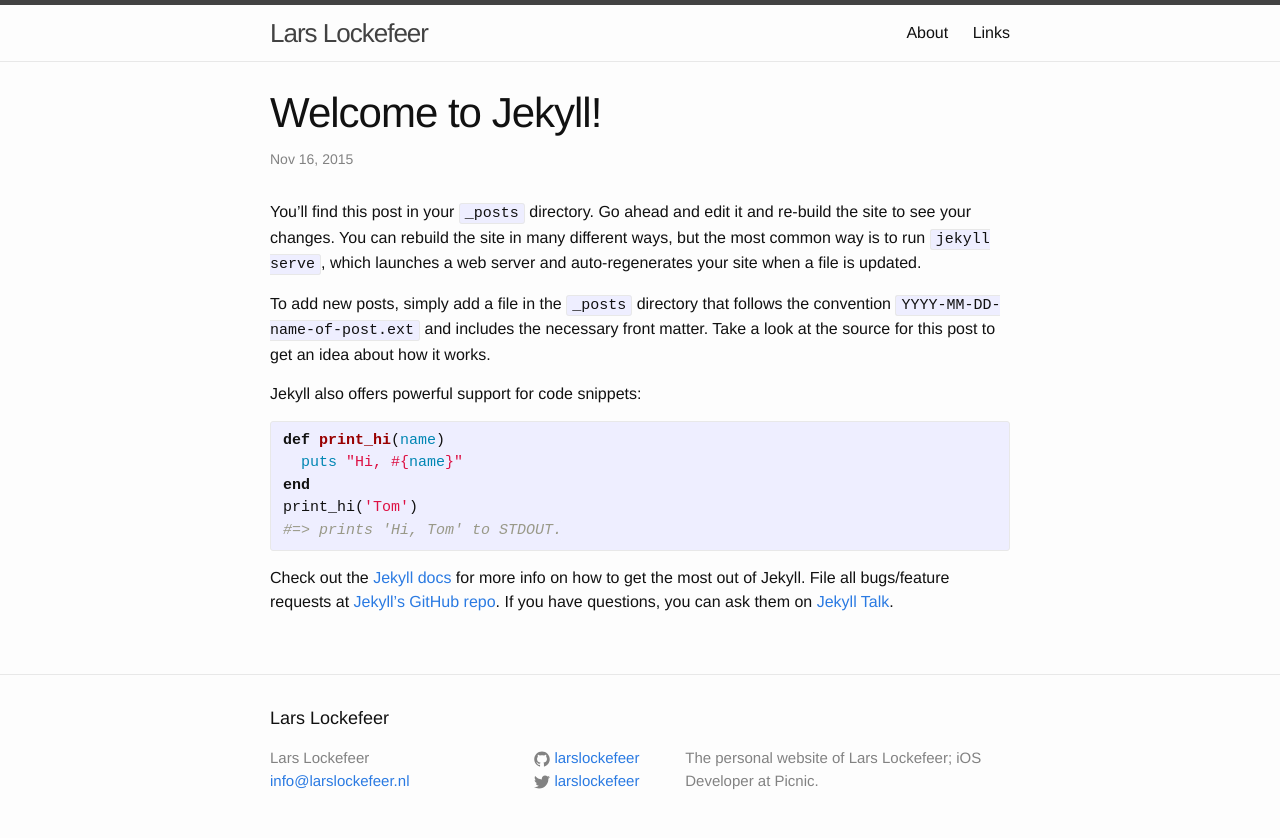
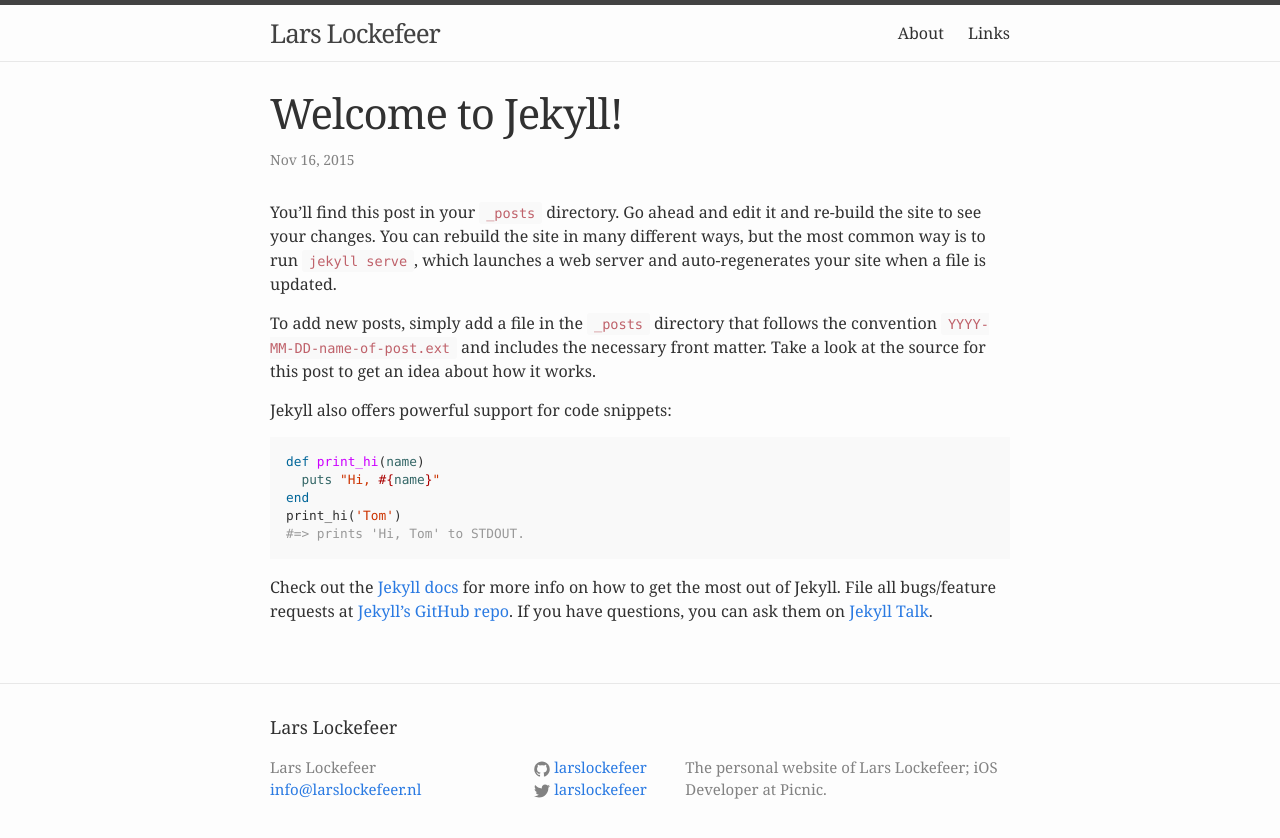
Before and after one commit to larslockefeer/lars.lockefeer.nl, a Jekyll site: the page built from _posts/2015-11-16-welcome-to-jekyll.markdown, in a window 1280 px wide. Shown: the top 838 px of the page. Built offline with Jekyll 4.4.1, drawn with Linux system fonts in a browser that asks for light colours.

Commit message:
Style changes

```diff
--- a/_sass/_base.scss
+++ b/_sass/_base.scss
@@ -36,8 +36,6 @@
 %vertical-rhythm {
     margin-bottom: $spacing-unit / 2;
 }
-
-
 
 /**
  * Images
@@ -127,28 +125,46 @@
 /**
  * Code formatting
  */
-pre,
-code {
-    font-size: 15px;
-    border: 1px solid $grey-color-light;
-    border-radius: 3px;
-    background-color: #eef;
-}
+ /* Code */
+ code,
+ pre {
+   font-family: Menlo, Monaco, "Courier New", monospace;
+ }
+ code {
+   padding: .25em .5em;
+   font-size: 85%;
+   color: #bf616a;
+   background-color: #f9f9f9;
+   border-radius: 3px;
+ }
+ pre {
+   display: block;
+   margin-top: 0;
+   margin-bottom: 1rem;
+   padding: 1rem;
+   font-size: .8rem;
+   line-height: 1.4;
+   white-space: pre;
+   white-space: pre-wrap;
+   word-break: break-all;
+   word-wrap: break-word;
+   background-color: #f9f9f9;
+ }
+ pre code {
+   padding: 0;
+   font-size: 100%;
+   color: inherit;
+   background-color: transparent;
+ }
 
-code {
-    padding: 1px 5px;
-}
-
-pre {
-    padding: 8px 12px;
-    overflow-x: auto;
-
-    > code {
-        border: 0;
-        padding-right: 0;
-        padding-left: 0;
-    }
-}
+ /* Pygments via Jekyll */
+ .highlight {
+   margin-bottom: 1rem;
+   border-radius: 4px;
+ }
+ .highlight pre {
+   margin-bottom: 0;
+ }
 
 
 
--- a/_sass/_syntax-highlighting.scss
+++ b/_sass/_syntax-highlighting.scss
@@ -1,71 +1,68 @@
 /**
  * Syntax highlighting styles
  */
-.highlight {
-    background: #fff;
-    @extend %vertical-rhythm;
+.highlight .hll { background-color: #ffc; }
+.highlight .c { color: #999; } /* Comment */
+.highlight .err { color: #a00; background-color: #faa } /* Error */
+.highlight .k { color: #069; } /* Keyword */
+.highlight .o { color: #555 } /* Operator */
+.highlight .cm { color: #09f; font-style: italic } /* Comment.Multiline */
+.highlight .cp { color: #099 } /* Comment.Preproc */
+.highlight .c1 { color: #999; } /* Comment.Single */
+.highlight .cs { color: #999; } /* Comment.Special */
+.highlight .gd { background-color: #fcc; border: 1px solid #c00 } /* Generic.Deleted */
+.highlight .ge { font-style: italic } /* Generic.Emph */
+.highlight .gr { color: #f00 } /* Generic.Error */
+.highlight .gh { color: #030; } /* Generic.Heading */
+.highlight .gi { background-color: #cfc; border: 1px solid #0c0 } /* Generic.Inserted */
+.highlight .go { color: #aaa } /* Generic.Output */
+.highlight .gp { color: #009; } /* Generic.Prompt */
+.highlight .gs { } /* Generic.Strong */
+.highlight .gu { color: #030; } /* Generic.Subheading */
+.highlight .gt { color: #9c6 } /* Generic.Traceback */
+.highlight .kc { color: #069; } /* Keyword.Constant */
+.highlight .kd { color: #069; } /* Keyword.Declaration */
+.highlight .kn { color: #069; } /* Keyword.Namespace */
+.highlight .kp { color: #069 } /* Keyword.Pseudo */
+.highlight .kr { color: #069; } /* Keyword.Reserved */
+.highlight .kt { color: #078; } /* Keyword.Type */
+.highlight .m { color: #f60 } /* Literal.Number */
+.highlight .s { color: #d44950 } /* Literal.String */
+.highlight .na { color: #4f9fcf } /* Name.Attribute */
+.highlight .nb { color: #366 } /* Name.Builtin */
+.highlight .nc { color: #0a8; } /* Name.Class */
+.highlight .no { color: #360 } /* Name.Constant */
+.highlight .nd { color: #99f } /* Name.Decorator */
+.highlight .ni { color: #999; } /* Name.Entity */
+.highlight .ne { color: #c00; } /* Name.Exception */
+.highlight .nf { color: #c0f } /* Name.Function */
+.highlight .nl { color: #99f } /* Name.Label */
+.highlight .nn { color: #0cf; } /* Name.Namespace */
+.highlight .nt { color: #2f6f9f; } /* Name.Tag */
+.highlight .nv { color: #033 } /* Name.Variable */
+.highlight .ow { color: #000; } /* Operator.Word */
+.highlight .w { color: #bbb } /* Text.Whitespace */
+.highlight .mf { color: #f60 } /* Literal.Number.Float */
+.highlight .mh { color: #f60 } /* Literal.Number.Hex */
+.highlight .mi { color: #f60 } /* Literal.Number.Integer */
+.highlight .mo { color: #f60 } /* Literal.Number.Oct */
+.highlight .sb { color: #c30 } /* Literal.String.Backtick */
+.highlight .sc { color: #c30 } /* Literal.String.Char */
+.highlight .sd { color: #c30; font-style: italic } /* Literal.String.Doc */
+.highlight .s2 { color: #c30 } /* Literal.String.Double */
+.highlight .se { color: #c30; } /* Literal.String.Escape */
+.highlight .sh { color: #c30 } /* Literal.String.Heredoc */
+.highlight .si { color: #a00 } /* Literal.String.Interpol */
+.highlight .sx { color: #c30 } /* Literal.String.Other */
+.highlight .sr { color: #3aa } /* Literal.String.Regex */
+.highlight .s1 { color: #c30 } /* Literal.String.Single */
+.highlight .ss { color: #fc3 } /* Literal.String.Symbol */
+.highlight .bp { color: #366 } /* Name.Builtin.Pseudo */
+.highlight .vc { color: #033 } /* Name.Variable.Class */
+.highlight .vg { color: #033 } /* Name.Variable.Global */
+.highlight .vi { color: #033 } /* Name.Variable.Instance */
+.highlight .il { color: #f60 } /* Literal.Number.Integer.Long */
 
-    .highlighter-rouge & {
-      background: #eef;
-    }
-
-    .c     { color: #998; font-style: italic } // Comment
-    .err   { color: #a61717; background-color: #e3d2d2 } // Error
-    .k     { font-weight: bold } // Keyword
-    .o     { font-weight: bold } // Operator
-    .cm    { color: #998; font-style: italic } // Comment.Multiline
-    .cp    { color: #999; font-weight: bold } // Comment.Preproc
-    .c1    { color: #998; font-style: italic } // Comment.Single
-    .cs    { color: #999; font-weight: bold; font-style: italic } // Comment.Special
-    .gd    { color: #000; background-color: #fdd } // Generic.Deleted
-    .gd .x { color: #000; background-color: #faa } // Generic.Deleted.Specific
-    .ge    { font-style: italic } // Generic.Emph
-    .gr    { color: #a00 } // Generic.Error
-    .gh    { color: #999 } // Generic.Heading
-    .gi    { color: #000; background-color: #dfd } // Generic.Inserted
-    .gi .x { color: #000; background-color: #afa } // Generic.Inserted.Specific
-    .go    { color: #888 } // Generic.Output
-    .gp    { color: #555 } // Generic.Prompt
-    .gs    { font-weight: bold } // Generic.Strong
-    .gu    { color: #aaa } // Generic.Subheading
-    .gt    { color: #a00 } // Generic.Traceback
-    .kc    { font-weight: bold } // Keyword.Constant
-    .kd    { font-weight: bold } // Keyword.Declaration
-    .kp    { font-weight: bold } // Keyword.Pseudo
-    .kr    { font-weight: bold } // Keyword.Reserved
-    .kt    { color: #458; font-weight: bold } // Keyword.Type
-    .m     { color: #099 } // Literal.Number
-    .s     { color: #d14 } // Literal.String
-    .na    { color: #008080 } // Name.Attribute
-    .nb    { color: #0086B3 } // Name.Builtin
-    .nc    { color: #458; font-weight: bold } // Name.Class
-    .no    { color: #008080 } // Name.Constant
-    .ni    { color: #800080 } // Name.Entity
-    .ne    { color: #900; font-weight: bold } // Name.Exception
-    .nf    { color: #900; font-weight: bold } // Name.Function
-    .nn    { color: #555 } // Name.Namespace
-    .nt    { color: #000080 } // Name.Tag
-    .nv    { color: #008080 } // Name.Variable
-    .ow    { font-weight: bold } // Operator.Word
-    .w     { color: #bbb } // Text.Whitespace
-    .mf    { color: #099 } // Literal.Number.Float
-    .mh    { color: #099 } // Literal.Number.Hex
-    .mi    { color: #099 } // Literal.Number.Integer
-    .mo    { color: #099 } // Literal.Number.Oct
-    .sb    { color: #d14 } // Literal.String.Backtick
-    .sc    { color: #d14 } // Literal.String.Char
-    .sd    { color: #d14 } // Literal.String.Doc
-    .s2    { color: #d14 } // Literal.String.Double
-    .se    { color: #d14 } // Literal.String.Escape
-    .sh    { color: #d14 } // Literal.String.Heredoc
-    .si    { color: #d14 } // Literal.String.Interpol
-    .sx    { color: #d14 } // Literal.String.Other
-    .sr    { color: #009926 } // Literal.String.Regex
-    .s1    { color: #d14 } // Literal.String.Single
-    .ss    { color: #990073 } // Literal.String.Symbol
-    .bp    { color: #999 } // Name.Builtin.Pseudo
-    .vc    { color: #008080 } // Name.Variable.Class
-    .vg    { color: #008080 } // Name.Variable.Global
-    .vi    { color: #008080 } // Name.Variable.Instance
-    .il    { color: #099 } // Literal.Number.Integer.Long
-}
+.css .o,
+.css .o + .nt,
+.css .nt + .nt { color: #999; }
--- a/css/main.scss
+++ b/css/main.scss
@@ -6,7 +6,7 @@
 
 
 // Our variables
-$base-font-family: "Helvetica Neue", Helvetica, Arial, sans-serif;
+$base-font-family: "PT Serif", Georgia, "Times New Roman", serif;
 $base-font-size:   16px;
 $base-font-weight: 400;
 $small-font-size:  $base-font-size * 0.875;
@@ -14,7 +14,7 @@
 
 $spacing-unit:     30px;
 
-$text-color:       #111;
+$text-color:       #313131;
 $background-color: #fdfdfd;
 $brand-color:      #2a7ae2;
 
```
